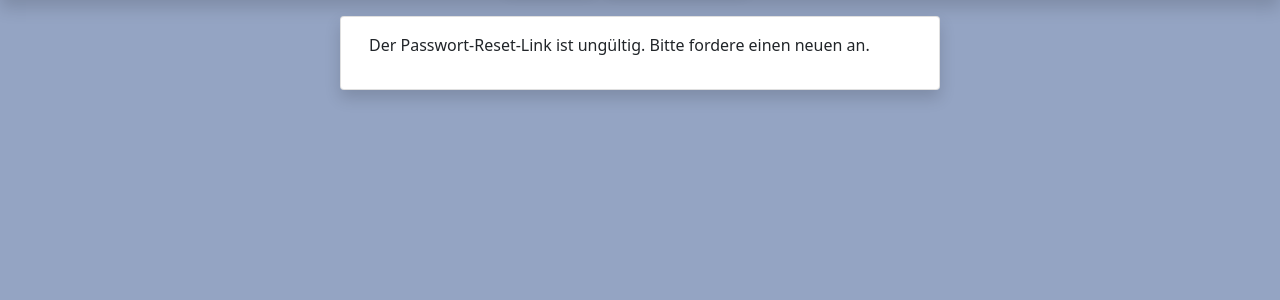
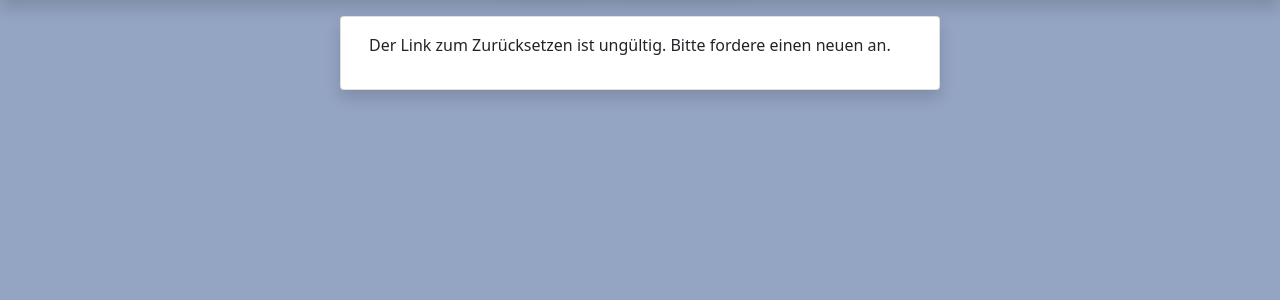
Before and after one commit to pyphil/MKR, a Django app: a page that uses templates/registration/password_reset_confirm.html in a window 1280 px wide. Shown: the part 87-387 px from the top of the page. Run offline with Django 4.2, Linux system fonts and the light colour scheme.

Commit message:
Update password_reset_confirm.html

```diff
--- a/templates/registration/password_reset_confirm.html
+++ b/templates/registration/password_reset_confirm.html
@@ -17,7 +17,7 @@
           </div>
 
         {% else %}
-          <p>Der Passwort-Reset-Link ist ungültig. Bitte fordere einen neuen an.</p>
+          <p>Der Link zum Zurücksetzen ist ungültig. Bitte fordere einen neuen an.</p>
         {% endif %}
 
       </div>
```
